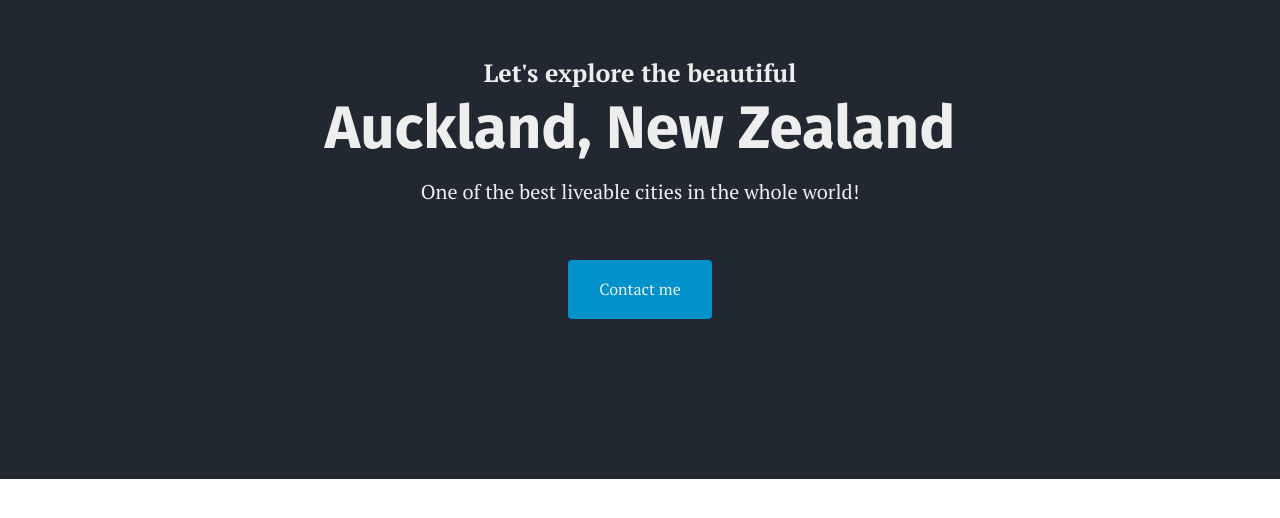
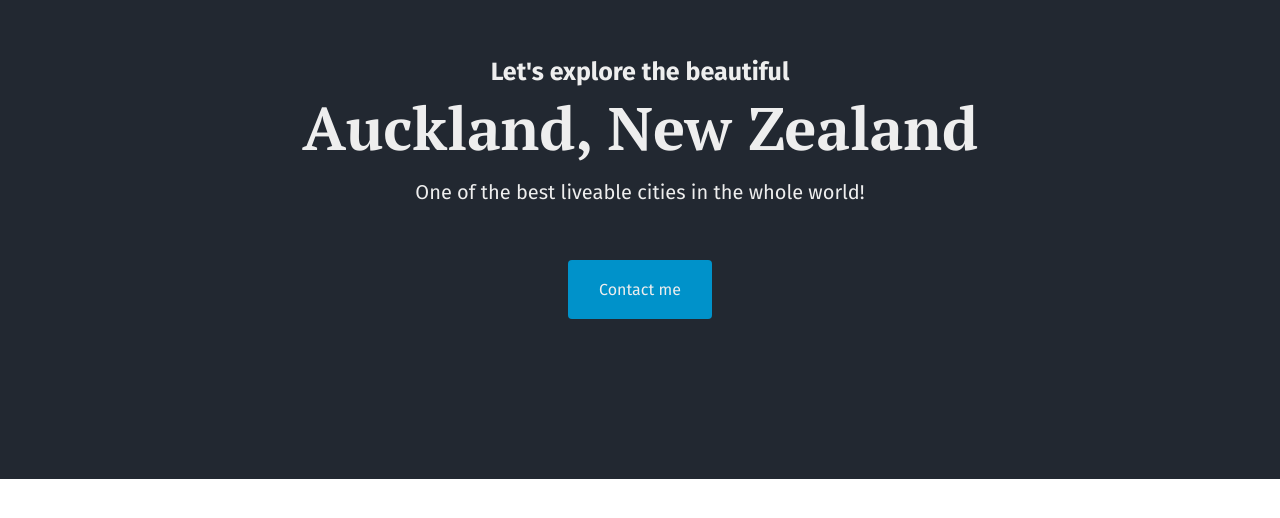
Before and after one commit to ladyincodes/ExploreAuckland, a plain HTML site: page index.html in a window 1280 px wide. Shown: the part 106-624 px from the top of the page. Drawn offline with nearby package versions, Linux system fonts and the light colour scheme.

Commit message:
Changed fonts

```diff
--- a/src/styles.css
+++ b/src/styles.css
@@ -3,8 +3,8 @@
     --branding-color: #0092ca;
     --secondary-color: #393e46;
     --accent-color: #eeeeee;
-    --heading-font-family: 'Fira Sans', sans-serif;
-    --default-font-family: 'PT Serif', serif;
+    --heading-font-family: 'PT Serif', serif;
+    --default-font-family: 'Fira Sans', sans-serif;
 }
 
 body {
```
